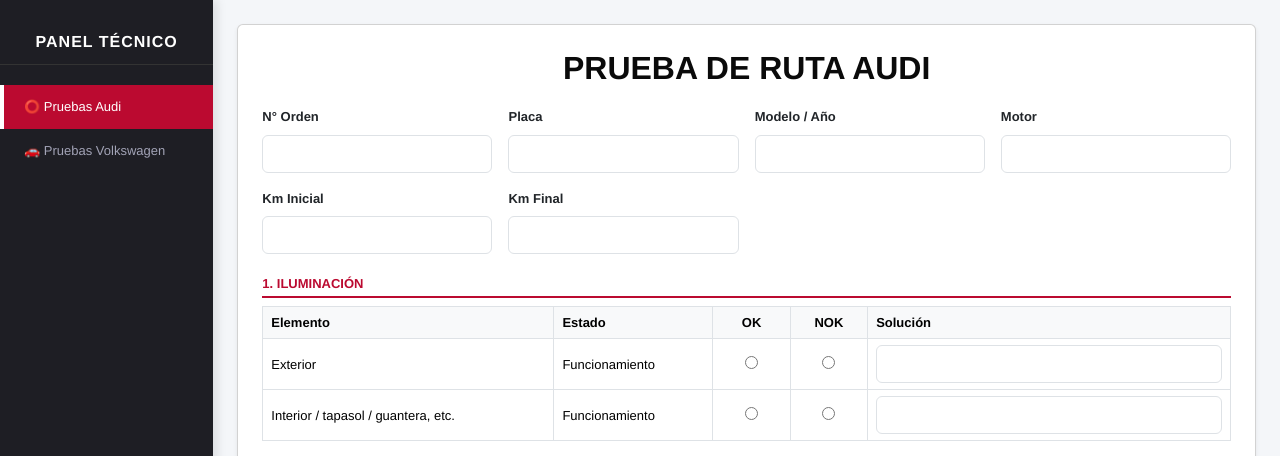
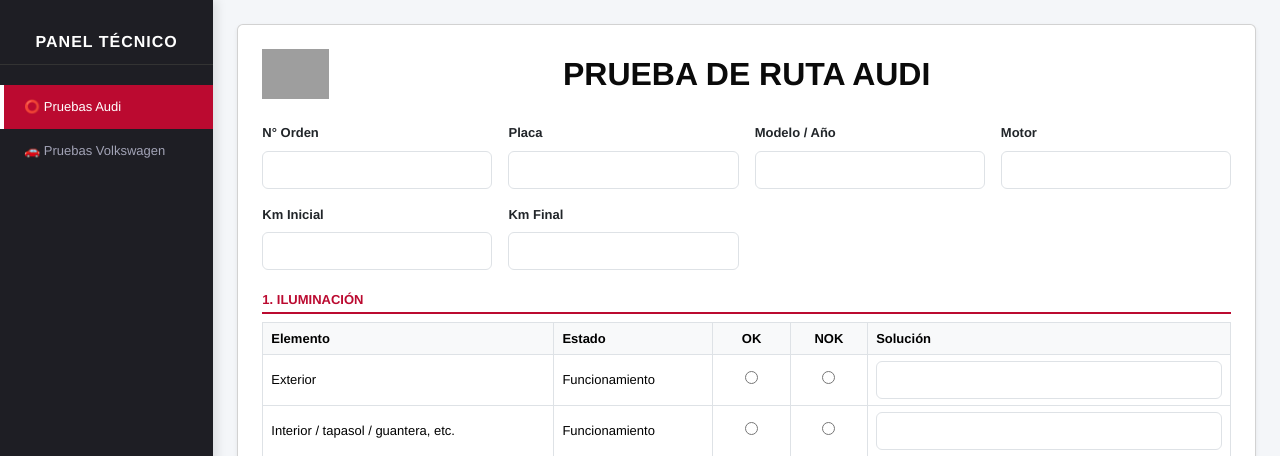
Before and after one commit to jairosandovalg/generador-pdf, a Flask app: page / in a window 1280 px wide. Shown: the top 456 px of the page. Run offline with Flask 3, Linux system fonts and the light colour scheme; grey boxes are pictures that could not be loaded.

Commit message:
Update pdf_template.html

```diff
--- a/templates/pdf_template.html
+++ b/templates/pdf_template.html
@@ -135,7 +135,21 @@
                 {% if not es_pdf or marca == 'audi' %}
                 <div class="tab-pane fade show active" id="v-pills-audi" role="tabpanel" aria-labelledby="v-pills-audi-tab">
                     <div class="card p-4 shadow-sm marca-audi">
+
+                        {% if not es_pdf %}
+                        <div class="row align-items-center mb-4 grilla-datos-web">
+                            <div class="col-3 text-start">
+                                <img src="static/logos/logo_audi.png" alt="Logo Audi" style="max-height: 50px; width: auto;">
+                            </div>
+                            <div class="col-6 text-center">
+                                <h2 class="m-0">PRUEBA DE RUTA AUDI</h2>
+                            </div>
+                            <div class="col-3"></div>
+                        </div>
+                        {% else %}
                         <h2 class="text-center">PRUEBA DE RUTA AUDI</h2>
+                        {% endif %}
+
                         {% if not es_pdf %}<form action="/generar-audi" method="POST">{% endif %}
 
                         <table class="tabla-cabecera-pdf">
```
